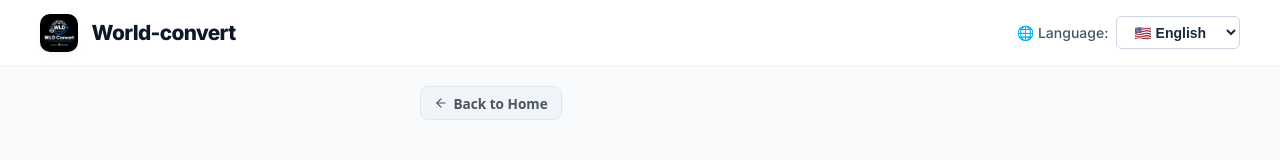
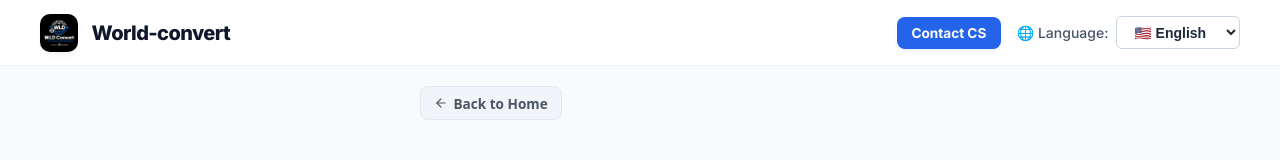
Before and after one commit to herlandekasananda-ship-it/world-convert, a Next.js app: page /en/tarik-worldcoin-ke-cash in a window 1280 px wide. Shown: the top 160 px of the page. Built offline with nearby package versions, Linux system fonts and the light colour scheme; no server answers.

Commit message:
perbaikan teks halaman utama

```diff
--- a/app/[locale]/layout.tsx
+++ b/app/[locale]/layout.tsx
@@ -6,6 +6,7 @@ import { NextIntlClientProvider } from 'next-intl';
 import { getMessages } from 'next-intl/server';
 import { Inter } from 'next/font/google'; // 🚀 PENGOPTIMALAN FONT UNTUK SEO
 import { Metadata } from 'next';
+import { Link } from '@/i18n/routing'; // 🚀 IMPORT LINK INTERNASIONAL UNTUK NAVIGASI CS
 
 // Memuat font Inter secara efisien tanpa layout shift
 const inter = Inter({ subsets: ['latin'], display: 'swap' });
@@ -72,7 +73,6 @@ export async function generateMetadata({ params }: { params: Promise<{ locale: s
         'max-snippet': -1,
       },
     },
-    // 🚀 UPGRADE: Open Graph untuk optimalisasi saat link dibagikan di Media Sosial / Chat Apps
     openGraph: {
       title: currentTitle,
       description: currentDesc,
@@ -82,14 +82,13 @@ export async function generateMetadata({ params }: { params: Promise<{ locale: s
       type: 'website',
       images: [
         {
-          url: `${baseUrl}/og-image.png`, // Pastikan Anda menyiapkan gambar OG ukuran 1200x630 di folder public
+          url: `${baseUrl}/og-image.png`,
           width: 1200,
           height: 630,
           alt: currentTitle,
         },
       ],
     },
-    // 🚀 UPGRADE: Twitter Card Metadata
     twitter: {
       card: 'summary_large_image',
       title: currentTitle,
@@ -106,7 +105,7 @@ const styles = {
   header: {
     backgroundColor: '#ffffff',
     borderBottom: '1px solid #f1f5f9',
-    padding: '0.85rem 2rem',
+    padding: '0.85rem 1.5rem',
     position: 'sticky' as const,
     top: 0,
     zIndex: 50,
@@ -135,9 +134,27 @@ const styles = {
   },
   logoText: {
     fontWeight: '800',
-    fontSize: '1.3rem',
+    fontSize: '1.25rem',
     color: '#0f172a',
     letterSpacing: '-0.03em'
+  },
+  rightNav: {
+    display: 'flex',
+    alignItems: 'center',
+    gap: '1rem'
+  },
+  csButton: {
+    backgroundColor: '#2563eb',
+    color: '#ffffff',
+    textDecoration: 'none',
+    fontSize: '0.85rem',
+    fontWeight: '700',
+    padding: '0.5rem 0.9rem',
+    borderRadius: '8px',
+    boxShadow: '0 2px 4px rgba(37, 99, 235, 0.1)',
+    transition: 'all 0.2s ease',
+    display: 'inline-flex',
+    alignItems: 'center'
   },
   mainContent: {
     maxWidth: '1200px',
@@ -149,6 +166,14 @@ const styles = {
 export default async function LocaleLayout({ children, params }: LayoutProps) {
   const { locale } = await params;
   const messages = await getMessages();
+
+  // Label multibahasa untuk tombol Customer Service
+  const csLabels: Record<string, string> = {
+    id: "Hubungi CS",
+    en: "Contact CS",
+    es: "Soporte CS",
+    tl: "I-contact ang CS"
+  };
 
   return (
     <html lang={locale} className={inter.className}>
@@ -176,10 +201,20 @@ export default async function LocaleLayout({ children, params }: LayoutProps) {
                 </span>
               </div>
 
-              {/* Menu Navigasi Bahasa */}
-              <nav aria-label="Language Selector">
-                <LanguageSwitcher />
-              </nav>
+              {/* Kontainer Navigasi Kanan (CS + Language Selector) */}
+              <div style={styles.rightNav}>
+
+                {/* 🚀 TOMBOL CUSTOMER SERVICE MENYESUAIKAN BAHASA */}
+                <Link href="/cs" style={styles.csButton}>
+                  {csLabels[locale] || csLabels['en']}
+                </Link>
+
+                {/* Menu Navigasi Bahasa */}
+                <nav aria-label="Language Selector">
+                  <LanguageSwitcher />
+                </nav>
+
+              </div>
 
             </div>
           </header>
```
Also changed, not shown: app/[locale]/cs/page.tsx (added).
